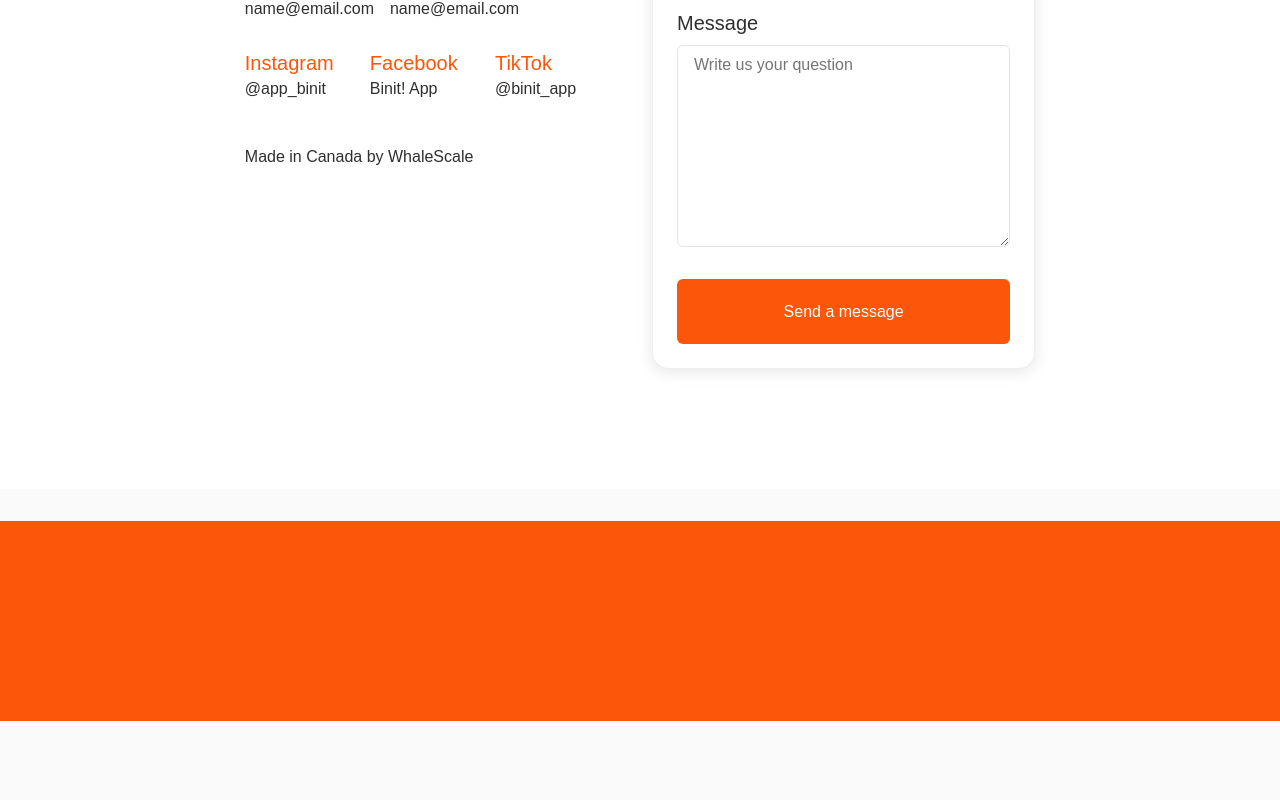
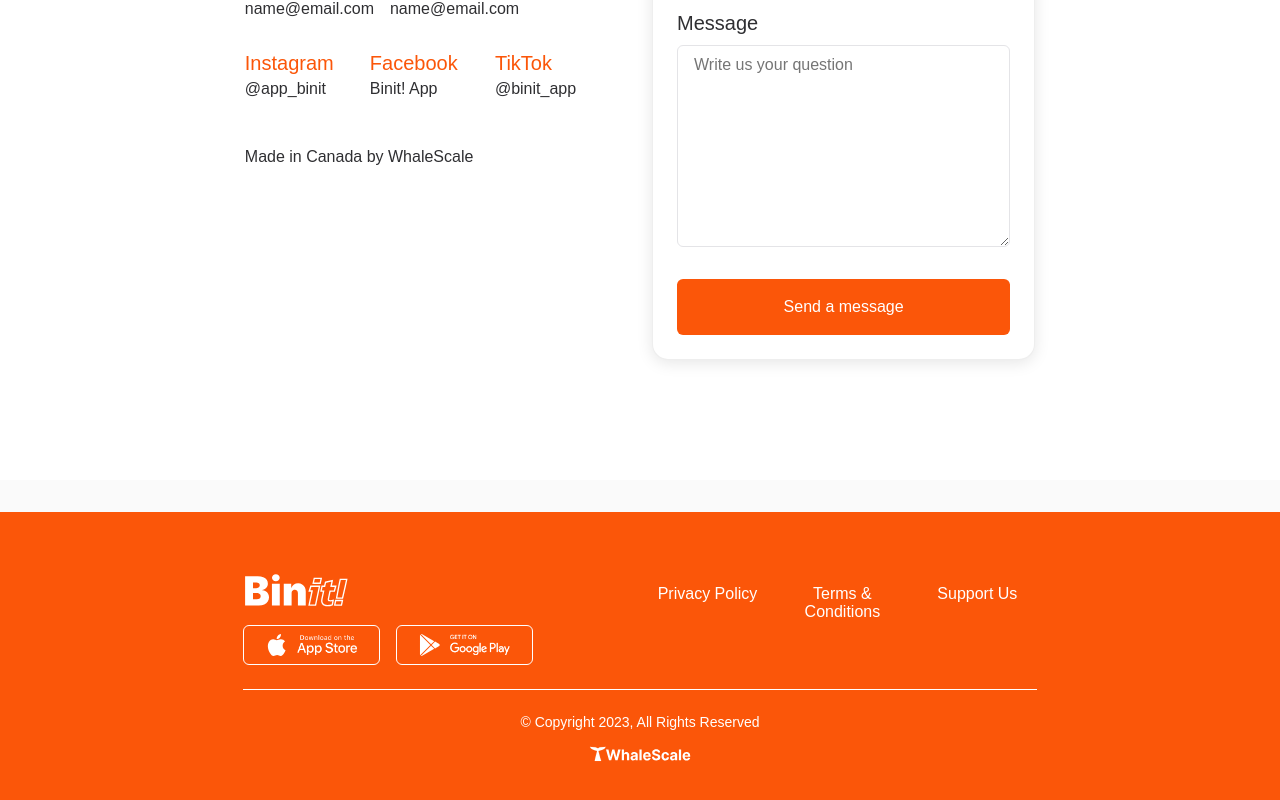
Before and after one commit to Ninise/binit-website, a React (Create React App) app in the folder binit-website/: page / in a window 1280 px wide. Shown: the part 4797-5597 px from the top of the page. Before the commit the page ends 5518 px from the top, so only its background shows below. Built offline with nearby package versions, Linux system fonts and the light colour scheme.

Commit message:
added footer

```diff
--- a/binit-website/src/components/contact_us/contact_us.css
+++ b/binit-website/src/components/contact_us/contact_us.css
@@ -51,7 +51,7 @@
 
 .contact_us__button {
     display: flex;
-    height: 65px;
+    height: 56px;
     padding: 16px;
     flex-direction: column;
     justify-content: center;
--- a/binit-website/src/components/footer/Footer.jsx
+++ b/binit-website/src/components/footer/Footer.jsx
@@ -2,6 +2,67 @@
 
 import './footer.css';
 
+import whaleScaleImage from '../../assets/footer_logo_whalescale.svg';
+import binitImage from '../../assets/footer_app_logo.svg';
+
+import appleLogo from '../../assets/footer_apple_logo.svg';
+import googleLogo from '../../assets/footer_google_logo.svg';
+
+import appleText from '../../assets/footer_apple_store.png';
+import googleText from '../../assets/footer_google_play.png';
+
+import FooterStoreButton from './FooterStoreButton';
+
 export const Footer = () => {
-  return <div className='footer_container'></div>;
+  return (
+    <section
+      className='footer'
+      id='footer'>
+      <div className='footer_container'>
+        <div className='footer_internal'>
+          <div className='footer_buttons_row'>
+            <div className='footer_store_butons'>
+              <img
+                src={binitImage}
+                alt='app logo'
+              />
+              <div className='footer_store_buttons_row'>
+                <FooterStoreButton
+                  image={appleLogo}
+                  storeTextImage={googleText}
+                />
+                <FooterStoreButton
+                  image={googleLogo}
+                  storeTextImage={appleText}
+                />
+              </div>
+            </div>
+
+            <div className='footer_privacy_terms_row'>
+              <button className='footer_transparent_button'>
+                Privacy Policy
+              </button>
+              <button className='footer_transparent_button'>
+                Terms & Conditions
+              </button>
+              <button className='footer_transparent_button'>Support Us</button>
+            </div>
+          </div>
+
+          <div className='footer_copyright_row'>
+            <div className='footer_line'></div>
+
+            <p className='footer_copyright_text'>
+              © Copyright 2023, All Rights Reserved
+            </p>
+
+            <img
+              src={whaleScaleImage}
+              alt='whale_scale Logo'
+            />
+          </div>
+        </div>
+      </div>
+    </section>
+  );
 };
--- /dev/null
+++ b/binit-website/src/components/footer/FooterStoreButton.jsx
@@ -0,0 +1,22 @@
+import React from 'react';
+
+import './footer_store_button.css';
+
+const FooterStoreButton = ({ image, storeTextImage }) => {
+  return (
+    <div className='footer_store__button_container'>
+      <img
+        src={image}
+        alt='store img'
+        className='image__logo'
+      />
+      <img
+        src={storeTextImage}
+        alt='store text img'
+        className='image__text'
+      />
+    </div>
+  );
+};
+
+export default FooterStoreButton;
--- a/binit-website/src/components/footer/footer.css
+++ b/binit-website/src/components/footer/footer.css
@@ -1,5 +1,70 @@
 .footer_container {
     width: 100%;
-    height: 200px;
+    height: 300px;
     background-color: var(--title-color-orange);
+    display: flex;
+    justify-content: center;
+    justify-items: center;
+    align-items: center;
 }
+
+.footer_internal {
+    width: 100%;
+    margin: 0 19% 0 19%;
+    display: flex;
+    flex-direction: column;
+}
+
+.footer_buttons_row {
+    grid-template-columns: 1fr 1fr;
+    grid-gap: 1rem;
+    display: grid;
+}
+
+.footer_store_buttons_row {
+    flex-direction: row;
+    display: flex;
+    gap: 1rem;
+}
+
+.footer_privacy_terms_row {
+    grid-template-columns: 1fr 1fr 1fr;
+    grid-gap: 1rem;
+    display: grid;
+    align-items: flex-start;
+    margin-top: var(--mb-1-5);
+}
+
+.footer_transparent_button {
+    color: #FFF;
+    text-align: center;
+    font-size: var(--normal-font-size);
+    font-weight: var(--font-medium);
+    background-color: transparent;
+}
+
+.footer_copyright_row {
+    width: 100%;
+
+    flex-direction: column;
+    justify-content: center;
+    justify-items: center;
+    align-items: center;
+    display: flex;
+}
+
+.footer_line {
+    height: 1px;
+    width: 100%;
+    background-color: white;
+    margin-top: var(--mb-1-5);
+    margin-bottom: var(--mb-1-5);
+}
+
+.footer_copyright_text {
+    color: #FFF;
+    text-align: center;
+    font-size: var(--small-font-size);
+    font-weight: var(--font-normal);
+    margin-bottom: var(--mb-1);
+}
--- /dev/null
+++ b/binit-website/src/components/footer/footer_store_button.css
@@ -0,0 +1,23 @@
+.footer_store__button_container {
+    height: 40px;
+    display: flex;
+    padding: 10px 22px;
+    justify-content: center;
+    align-items: center;
+    gap: 9px;
+    border-radius: 6px;
+    border: 1px solid #FFF;
+}
+
+.image__logo {
+    height: 22px;
+    width: 22px;
+}
+
+.image__text {
+    width: 60px;
+}
+
+.footer_store__button_container:hover {
+    background: var(--title-color);
+}
--- a/binit-website/src/components/home/StoreButton.jsx
+++ b/binit-website/src/components/home/StoreButton.jsx
@@ -8,12 +8,12 @@
       <img
         src={image}
         alt='store img'
-        className='image__logo'
+        className='home_image__logo'
       />
       <img
         src={storeTextImage}
         alt='store text img'
-        className='image__text'
+        className='home_image__text'
       />
     </div>
   );
--- a/binit-website/src/components/home/store_button.css
+++ b/binit-website/src/components/home/store_button.css
@@ -8,13 +8,16 @@
     background: #000;
 }
 
-.image__logo {
-    /* width: 82px; */
+.home_image__logo {
+    height: 36px;
+    width: 36px;
 }
 
-.image__text {
+.home_image__text {
     width: 125px;
+    height: 40px;
 }
+
 
 .store__button_container:hover {
     background: var(--title-color-orange);
```
